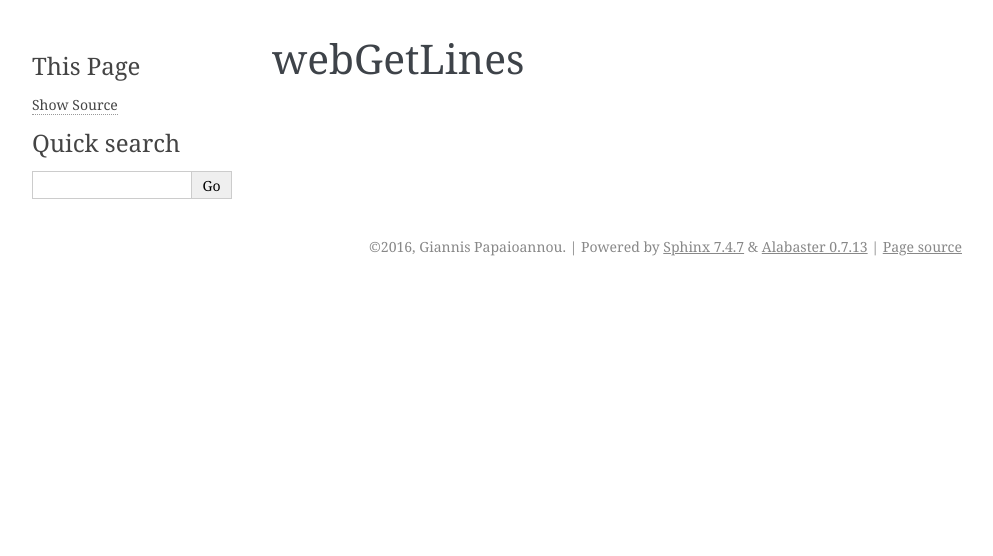
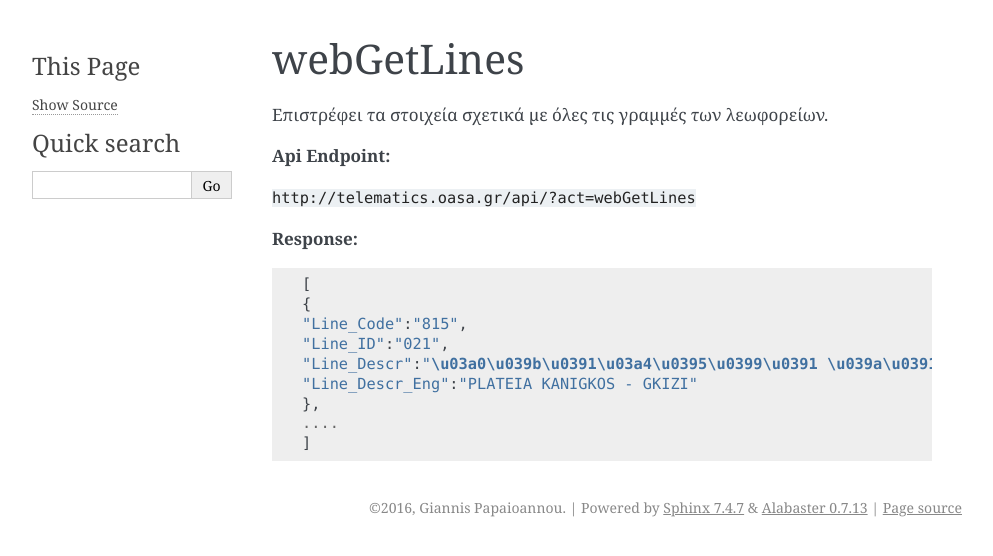
Before and after one commit to gph03n1x/OASA-Telematics-API-Documentation, a Sphinx documentation site: the page built from docs/source/webGetLines.rst, in a window 1280 px wide. Shown: the top 556 px of the page, without its empty margins (148-1141 px from the left). Built offline with Sphinx 7.4.7, drawn with Linux system fonts in a browser that asks for light colours.

Commit message:
Added webGetLines, code-blocks should be python because json can't highlight json lists, fixed some typos in the README.

```diff
--- a/docs/source/webGetLines.rst
+++ b/docs/source/webGetLines.rst
@@ -1,2 +1,23 @@
 webGetLines
 ===========
+
+Επιστρέφει τα στοιχεία σχετικά με όλες τις γραμμές των λεωφορείων.
+
+**Api Endpoint:**
+
+
+``http://telematics.oasa.gr/api/?act=webGetLines``
+
+**Response:**
+
+.. code-block:: python
+
+   [
+   {
+   "Line_Code":"815",
+   "Line_ID":"021",
+   "Line_Descr":"\u03a0\u039b\u0391\u03a4\u0395\u0399\u0391 \u039a\u0391\u039d\u0399\u0393\u0393\u039f\u03a3 - \u0393\u039a\u03a5\u0396H",
+   "Line_Descr_Eng":"PLATEIA KANIGKOS - GKIZI"
+   },
+   ....
+   ]
--- a/docs/source/webGetLinesWithMLInfo.rst
+++ b/docs/source/webGetLinesWithMLInfo.rst
@@ -1,14 +1,16 @@
 webGetLinesWithMLInfo
 =====================
 
+Είναι όμοιο με το webGetLines μόνο που στέλνει δύο παραπάνω στοιχεία
+το ml_code και το sdc_code.
+
 **Api Endpoint:**
-
 
 ``http://telematics.oasa.gr/api/?act=webGetLinesWithMLInfo``
 
 **Response:**
 
-.. code-block:: json
+.. code-block:: python
 
    [
    {
```
Also changed, not shown: README.md (+4 -1 lines), 1 other file.
